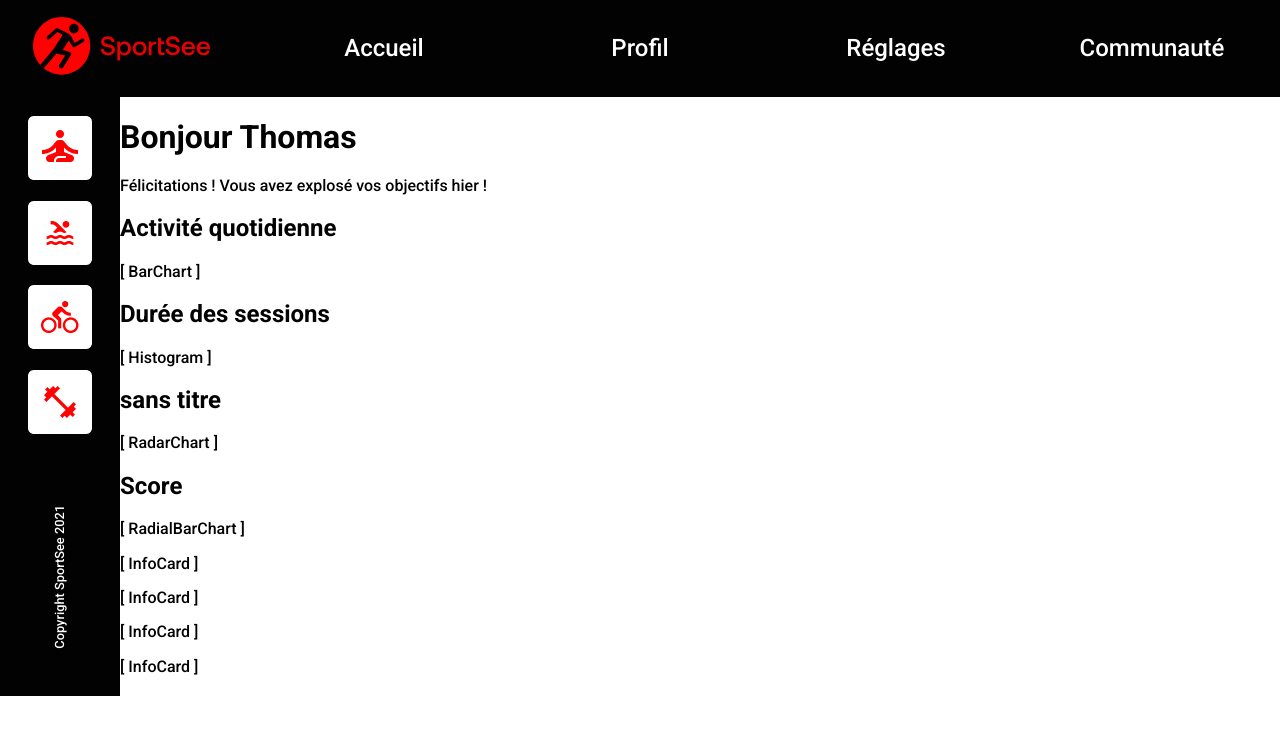
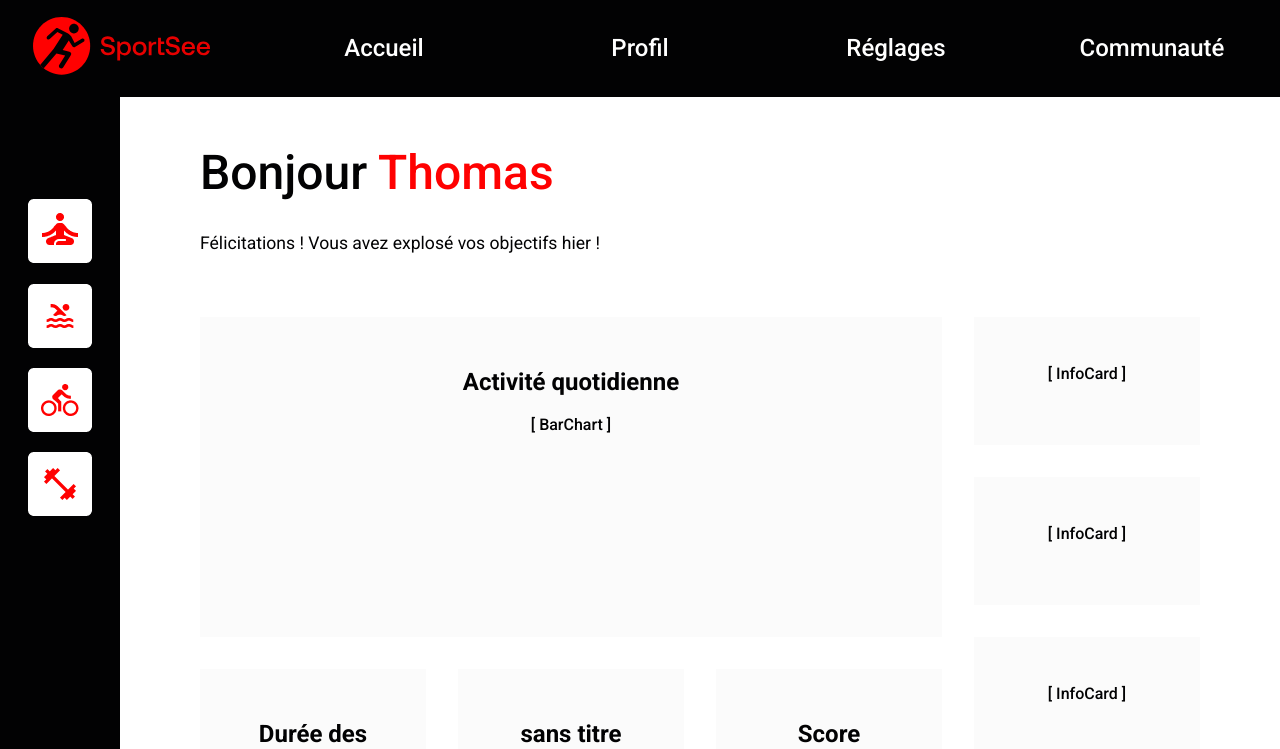
Before and after one commit to logic-fabric/sportsee, a React (Create React App) app: page / in a window 1280 px wide. Shown: the top 749 px of the page. Built offline with nearby package versions, Linux system fonts and the light colour scheme.

Commit message:
style: Dashboard page with grids

```diff
--- a/src/pages/Dashboard/Dashboard.jsx
+++ b/src/pages/Dashboard/Dashboard.jsx
@@ -6,32 +6,45 @@ import { Histogram } from "../../components/Histogram/Histogram";
 import { InfoCard } from "../../components/InfoCard/InfoCard";
 import { RadarChart } from "../../components/RadarChart/RadarChart";
 import { RadialBarChart } from "../../components/RadialBarChart/RadialBarChart";
+import { styleVar } from "../../utils/styleVariables";
 
 export function Dashboard() {
   return (
     <DashboardContainer>
       <AsideNav />
 
-      <section>
-        <h1>Bonjour Thomas</h1>
-        <p>Félicitations ! Vous avez explosé vos objectifs hier !</p>
+      <MainContent>
+        <MainTitle>
+          Bonjour <FirstName>Thomas</FirstName>
+        </MainTitle>
+        <Message>
+          Félicitations ! Vous avez explosé vos objectifs hier !
+        </Message>
 
-        <div>
-          <div>
-            <BarChart />
+        <ContentGrid>
+          <ChartsGrid>
+            <MainChart>
+              <BarChart />
+            </MainChart>
+
             <Histogram />
+
             <RadarChart />
+
             <RadialBarChart />
-          </div>
+          </ChartsGrid>
 
-          <div>
+          <CardsGrid>
             <InfoCard />
+
             <InfoCard />
+
             <InfoCard />
+
             <InfoCard />
-          </div>
-        </div>
-      </section>
+          </CardsGrid>
+        </ContentGrid>
+      </MainContent>
     </DashboardContainer>
   );
 }
@@ -40,3 +53,61 @@ const DashboardContainer = styled.main`
   display: grid;
   grid-template-columns: 7.5rem 1fr;
 `;
+
+const MainContent = styled.section`
+  padding: 3rem 5rem;
+`;
+
+const MainTitle = styled.h1`
+  margin: 0;
+
+  font-size: 3rem;
+  font-weight: 500;
+`;
+
+const FirstName = styled.span`
+  color: ${styleVar.primary500};
+`;
+
+const Message = styled.p`
+  margin: 2rem 0 4rem 0;
+
+  font-size: 1.1rem;
+  font-weight: 400;
+`;
+
+const ContentGrid = styled.div`
+  display: grid;
+  grid-template-columns: repeat(4, 1fr);
+  gap: 2rem;
+`;
+
+const ChartsGrid = styled.div`
+  grid-column: 1/4;
+
+  display: grid;
+  grid-template: 20rem 16rem / repeat(3, 1fr);
+  gap: 2rem;
+
+  > * {
+    padding: 2rem;
+    text-align: center;
+    background: ${styleVar.neutral100};
+  }
+`;
+
+const MainChart = styled.div`
+  grid-column: 1/4;
+`;
+
+const CardsGrid = styled.div`
+  display: grid;
+  grid-template-rows: repeat(4, 1fr);
+  gap: 2rem;
+
+  > * {
+    padding: 2rem;
+    text-align: center;
+    background: ${styleVar.neutral100};
+  }
+`;
--- a/src/utils/styleVariables.js
+++ b/src/utils/styleVariables.js
@@ -1,3 +1,6 @@
 export const styleVar = {
+  primary500: "#ff0101",
+
+  neutral100: "#fbfbfb",
   neutral900: "#020203",
 };
```
